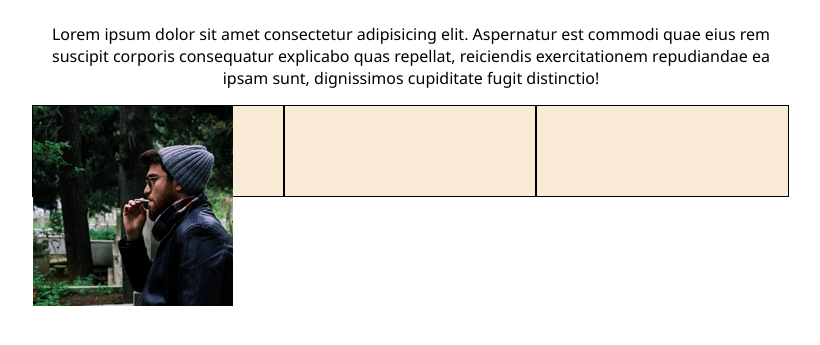
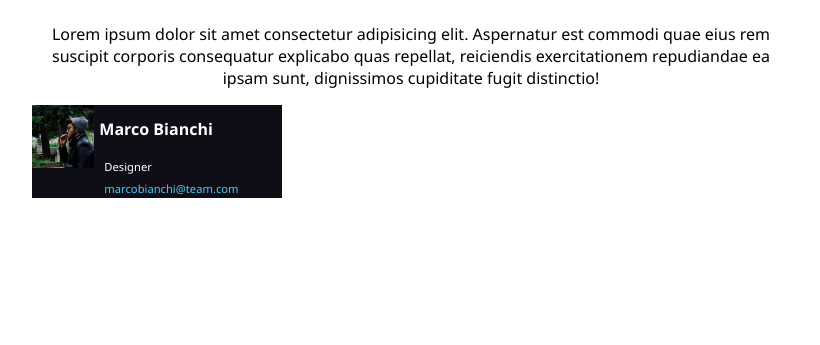
Before and after one commit to jfmarkan/html-css-float-cards, a plain HTML site: page index.html in a window 1280 px wide. Shown: the part 73-418 px from the top of the page, without its empty margins (229-1049 px from the left). Drawn offline with Linux system fonts and the light colour scheme.

Commit message:
card template created with styles

```diff
--- a/css/styles.css
+++ b/css/styles.css
@@ -12,6 +12,11 @@ h1{
     color: #e4306f;
 }
 
+h2{
+    padding:0;
+    font-size: 1rem;
+}
+
 .clearfix::after {
     content: "";
     display: table;
@@ -19,20 +24,35 @@ h1{
 }
 
 .row{
-    height: 100px;
+    height: 200px;
 }
 
 .card{
     width: 33%;
-    height: 90px;
-    background-color: antiquewhite;
-    border: 1px solid black;
+    background-color: #0f0e17;
+
+    text-align: left;
 }
 
 .float-left{
-    float:left;
+    float: left;
+}
+
+img{
+    width: 25%;
 }
 
 .data{
 
+    margin-left: 5px;
+    color: #FFFFFF;
 }
+
+.data-task{
+    font-size: 0.7rem;
+}
+
+.data-mail{
+    font-size: 0.7rem;
+    color: #4acaf7;
+}
--- a/index.html
+++ b/index.html
@@ -20,18 +20,13 @@
         <section>
             <div class="row clearfix">
                 <div class="card float-left">
-                    <div class="float-left">
-                        <img src="img/male1.png" alt="">
-                    </div>
-                    <div class="data">
-
+                    <img src="img/male1.png" alt="" class="float-left">
+                    <div class="data float-left">
+                        <h2>Marco Bianchi</h2>
+                        <span class="data data-task">Designer</span><br>
+                        <span class="data data-mail">marcobianchi@team.com</span>
                     </div>
                 </div>
-
-                    <div class="float-left"></div>
-                <div class="card float-left clearfix"></div>
-                <div class="card float-left clearfix"></div>
-            </div>
             <div class="row clearfix"></div>
         </section>
     </div>
```
